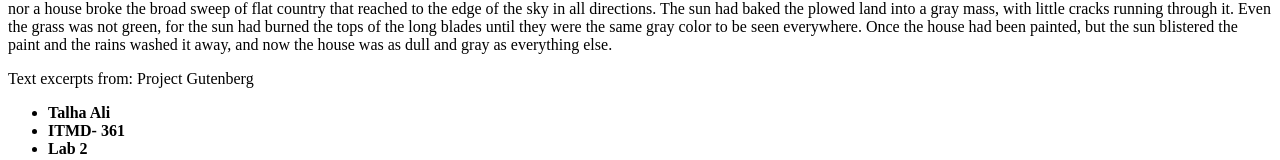
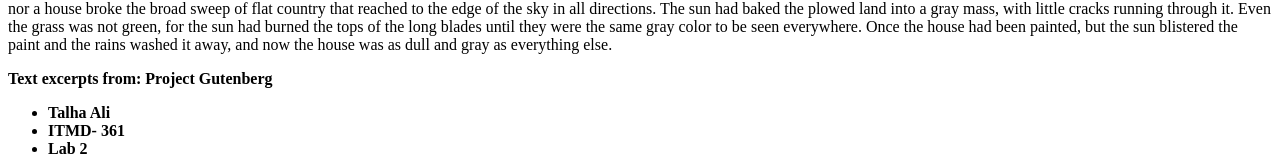
Before and after one commit to talhaa71/Lab-3, a plain HTML site: page index.html in a window 1280 px wide. Shown: the part 667-827 px from the top of the page. Drawn offline with Linux system fonts and the light colour scheme.

```diff
--- a/index.html
+++ b/index.html
@@ -26,7 +26,7 @@
 		<p>Dorothy lived in the midst of the great Kansas prairies, with Uncle Henry, who was a farmer, and Aunt Em, who was the farmer's wife.  Their house was small, for the lumber to build it had to be carried by wagon many miles.  There were four walls, a floor and a roof, which made one room; and this room contained a rusty looking cookstove, a cupboard for the dishes, a table, three or four chairs, and the beds.  Uncle Henry and Aunt Em had a big bed in one corner, and Dorothy a little bed in another corner.  There was no garret at all, and no cellar--except a small hole dug in the ground, called a cyclone cellar, where the family could go in case one of those great whirlwinds arose, mighty enough to crush any building in its path.  It was reached by a trap door in the middle of the floor, from which a ladder led down into the small, dark hole.
 
 When Dorothy stood in the doorway and looked around, she could see nothing but the great gray prairie on every side.  Not a tree nor a house broke the broad sweep of flat country that reached to the edge of the sky in all directions.  The sun had baked the plowed land into a gray mass, with little cracks running through it.  Even the grass was not green, for the sun had burned the tops of the long blades until they were the same gray color to be seen everywhere.  Once the house had been painted, but the sun blistered the paint and the rains washed it away, and now the house was as dull and gray as everything else.<p/>
-		<p>Text excerpts from: <a herf= "http://www.gutenberg.org">Project Gutenberg </p>
+		<p><strong>Text excerpts from: <a herf= "http://www.gutenberg.org">Project Gutenberg</a></strong> </p>
 		<ul>
 			<li><strong>Talha Ali</strong></li>
 			<li><strong>ITMD- 361</strong></li>
```
